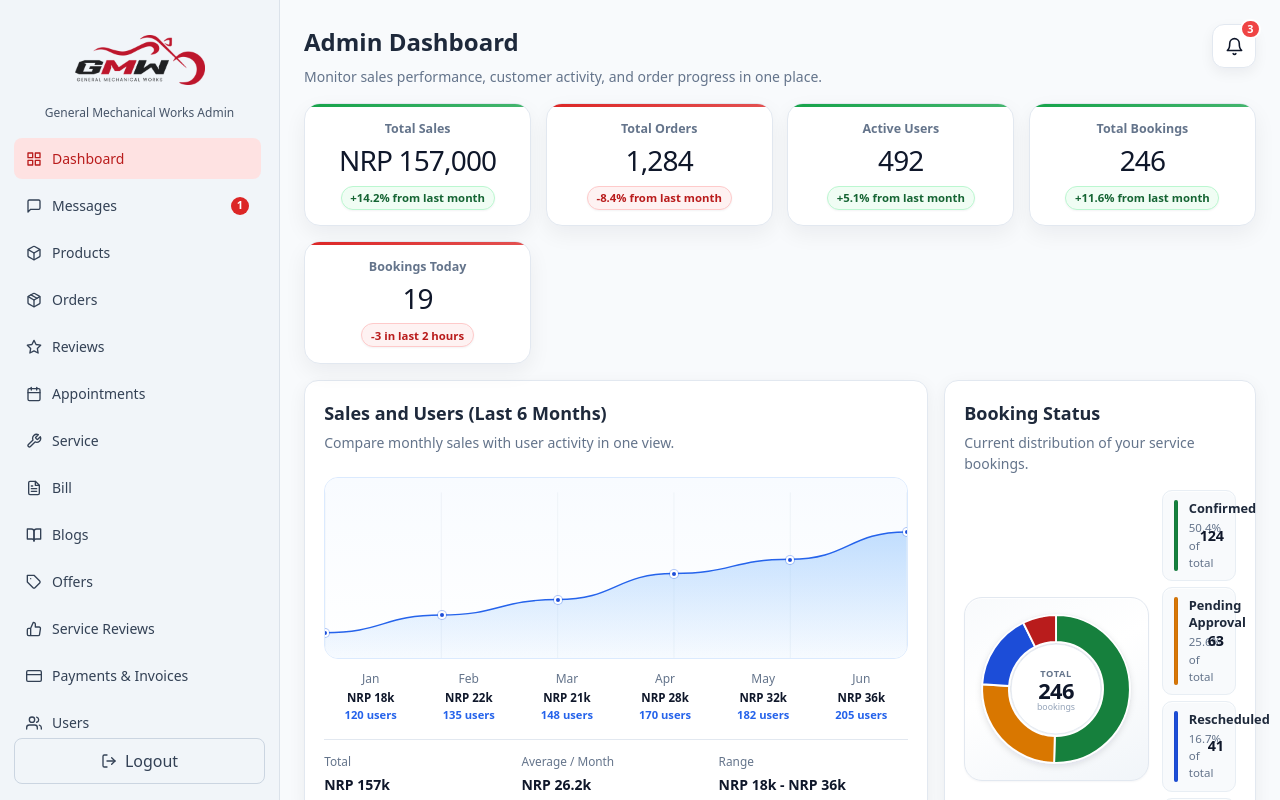
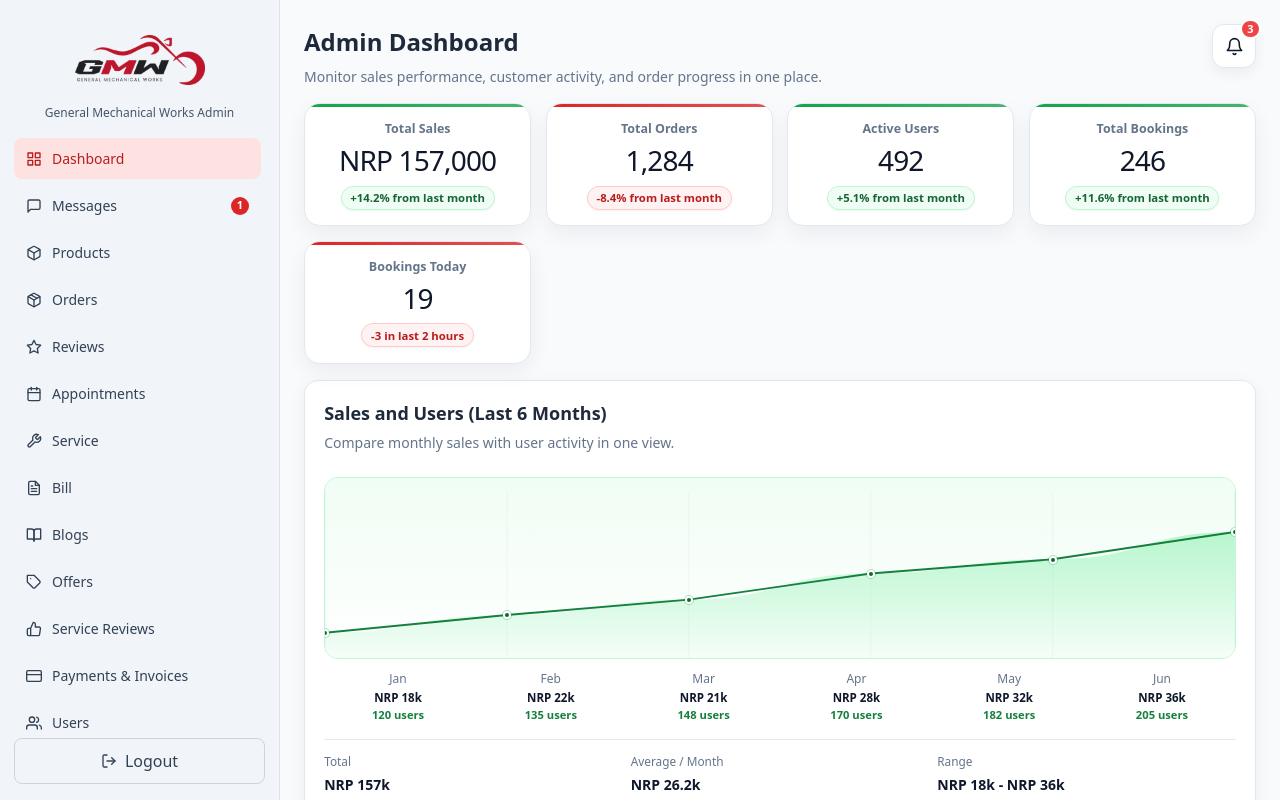
Before and after one commit to Nivesh26/General-Mechanical-Works, a React (Vite) app in the folder Frontend/: page /admindashboard in a window 1280 px wide. Built offline with nearby package versions, Linux system fonts and the light colour scheme.

Commit message:
Add ServiceAvailabilityCard component to AdminDashboard; integrate service availability display with upcoming service dates and slots, and update SalesGraph styling for improved visual feedback on user trends.

```diff
--- a/Frontend/src/AdminComponent/SalesGraph.tsx
+++ b/Frontend/src/AdminComponent/SalesGraph.tsx
@@ -33,6 +33,15 @@ function createSmoothPath(points: Array<{ x: number; y: number }>) {
   return path
 }
 
+function createStraightPath(points: Array<{ x: number; y: number }>) {
+  if (points.length < 2) return ''
+  let path = `M ${points[0].x} ${points[0].y}`
+  for (let i = 1; i < points.length; i += 1) {
+    path += ` L ${points[i].x} ${points[i].y}`
+  }
+  return path
+}
+
 type SalesGraphProps = {
   monthlySales?: number[]
   monthlyUsers?: number[]
@@ -63,6 +72,19 @@ const SalesGraph = ({
   }, [monthlyUsers, maxUsers])
 
   const trendLinePath = useMemo(() => createSmoothPath(userTrendCoordinates), [userTrendCoordinates])
+  const trendSegments = useMemo(() => {
+    if (userTrendCoordinates.length < 2) return []
+    return userTrendCoordinates.slice(1).map((point, index) => {
+      const prevPoint = userTrendCoordinates[index]
+      const prevUsers = monthlyUsers[index]
+      const currUsers = monthlyUsers[index + 1]
+      const color = currUsers >= prevUsers ? '#15803d' : '#dc2626'
+      return {
+        path: createStraightPath([prevPoint, point]),
+        color,
+      }
+    })
+  }, [userTrendCoordinates, monthlyUsers])
   const trendAreaPath = useMemo(() => `${trendLinePath} L 100 100 L 0 100 Z`, [trendLinePath])
 
   return (
@@ -98,10 +120,10 @@ const SalesGraph = ({
           position: 'relative',
           height: 182,
           margin: '0.5rem 0 0.65rem',
-          border: '1px solid #dbeafe',
+          border: '1px solid #bbf7d0',
           borderRadius: 14,
           overflow: 'visible',
-          background: 'linear-gradient(180deg, #f8fbff 0%, #ffffff 100%)',
+          background: 'linear-gradient(180deg, #f0fdf4 0%, #ffffff 100%)',
         }}
       >
         <div
@@ -110,7 +132,7 @@ const SalesGraph = ({
             inset: 0,
             borderRadius: 13,
             overflow: 'hidden',
-            background: 'linear-gradient(180deg, #f8fbff 0%, #ffffff 100%)',
+            background: 'linear-gradient(180deg, #f0fdf4 0%, #ffffff 100%)',
           }}
         >
           <svg width="100%" height="100%" viewBox="0 0 100 100" preserveAspectRatio="none" style={{ display: 'block' }}>
@@ -130,19 +152,22 @@ const SalesGraph = ({
               )
             })}
             <path d={trendAreaPath} fill="url(#salesTrendArea)" />
+            {trendSegments.map((segment, index) => (
               <path
-              d={trendLinePath}
+                key={`segment-${index}`}
+                d={segment.path}
                 fill="none"
-              stroke="#2563eb"
-              strokeWidth="1.45"
+                stroke={segment.color}
+                strokeWidth="1.9"
                 strokeLinecap="round"
                 strokeLinejoin="round"
                 vectorEffect="non-scaling-stroke"
               />
+            ))}
             <defs>
               <linearGradient id="salesTrendArea" x1="0" y1="0" x2="0" y2="1">
-                <stop offset="0%" stopColor="#93c5fd" stopOpacity="0.55" />
-                <stop offset="100%" stopColor="#93c5fd" stopOpacity="0.08" />
+                <stop offset="0%" stopColor="#86efac" stopOpacity="0.55" />
+                <stop offset="100%" stopColor="#86efac" stopOpacity="0.08" />
               </linearGradient>
             </defs>
           </svg>
@@ -156,6 +181,10 @@ const SalesGraph = ({
           >
             {userTrendCoordinates.map((point, index) => {
               const active = salesChartIdx === index
+              const prevUsers = index === 0 ? monthlyUsers[index] : monthlyUsers[index - 1]
+              const pointColor = monthlyUsers[index] >= prevUsers ? '#166534' : '#dc2626'
+              const activeRingColor = monthlyUsers[index] >= prevUsers ? 'rgba(22, 163, 74, 0.5)' : 'rgba(220, 38, 38, 0.45)'
+              const softRingColor = monthlyUsers[index] >= prevUsers ? 'rgba(22, 163, 74, 0.32)' : 'rgba(220, 38, 38, 0.3)'
               return (
                 <span
                   key={`${monthLabels[index]}-trend-dot`}
@@ -167,12 +196,12 @@ const SalesGraph = ({
                     height: active ? 10 : 8,
                     transform: 'translate(-50%, -50%)',
                     borderRadius: '50%',
-                    backgroundColor: '#1d4ed8',
+                    backgroundColor: pointColor,
                     border: '2px solid #ffffff',
                     boxSizing: 'border-box',
                     boxShadow: active
-                      ? '0 0 0 2px rgba(37, 99, 235, 0.55), 0 2px 8px rgba(37, 99, 235, 0.35)'
-                      : '0 0 0 1px rgba(37, 99, 235, 0.35)',
+                      ? `0 0 0 2px ${activeRingColor}, 0 2px 8px ${softRingColor}`
+                      : `0 0 0 1px ${softRingColor}`,
                     transition: 'width 0.12s ease, height 0.12s ease, box-shadow 0.12s ease',
                   }}
                 />
@@ -194,7 +223,7 @@ const SalesGraph = ({
               <span style={{ color: '#fff', fontWeight: 600 }}>NRP {(monthlySales[salesChartIdx] / 1000).toFixed(0)}k</span>
             </div>
             <div style={{ color: '#e2e8f0', marginTop: '0.1rem' }}>
-              Users: <span style={{ color: '#93c5fd', fontWeight: 600 }}>{monthlyUsers[salesChartIdx]}</span>
+              Users: <span style={{ color: '#86efac', fontWeight: 600 }}>{monthlyUsers[salesChartIdx]}</span>
             </div>
           </div>
         )}
@@ -203,13 +232,22 @@ const SalesGraph = ({
       <div style={{ display: 'grid', gridTemplateColumns: 'repeat(6, 1fr)', gap: '0.32rem' }}>
         {monthLabels.map((month, index) => (
           <div key={month} style={{ textAlign: 'center' }}>
+            {(() => {
+              const prevUsers = index === 0 ? monthlyUsers[index] : monthlyUsers[index - 1]
+              const up = monthlyUsers[index] >= prevUsers
+              const userColor = up ? '#15803d' : '#dc2626'
+              return (
+                <>
             <p style={{ margin: 0, fontSize: '0.75rem', color: '#64748b' }}>{month}</p>
             <p style={{ margin: '0.15rem 0 0', fontSize: '0.72rem', color: '#0f172a', fontWeight: 600, lineHeight: 1.35 }}>
               NRP {(monthlySales[index] / 1000).toFixed(0)}k
             </p>
-            <p style={{ margin: '0.08rem 0 0', fontSize: '0.7rem', color: '#2563eb', fontWeight: 600 }}>
+            <p style={{ margin: '0.08rem 0 0', fontSize: '0.7rem', color: userColor, fontWeight: 600 }}>
               {monthlyUsers[index]} users
             </p>
+                </>
+              )
+            })()}
           </div>
         ))}
       </div>
--- /dev/null
+++ b/Frontend/src/AdminComponent/ServiceAvailabilityCard.tsx
@@ -0,0 +1,82 @@
+import { Link } from 'react-router-dom'
+
+type ServiceAvailabilityRow = {
+  date: string
+  day: string
+  slots: string[]
+}
+
+const defaultAvailability: ServiceAvailabilityRow[] = [
+  { date: '2026-05-08', day: 'Friday', slots: ['9:00 AM', '11:00 AM'] },
+  { date: '2026-05-09', day: 'Saturday', slots: ['10:00 AM', '2:00 PM', '4:00 PM'] },
+  { date: '2026-05-10', day: 'Sunday', slots: ['9:00 AM', '3:00 PM'] },
+]
+
+const ServiceAvailabilityCard = () => {
+  return (
+    <article
+      style={{
+        backgroundColor: '#fff',
+        border: '1px solid #e2e8f0',
+        borderRadius: 14,
+        padding: '1.2rem',
+        boxShadow: '0 5px 18px rgba(15, 23, 42, 0.06)',
+        display: 'flex',
+        flexDirection: 'column',
+        height: '100%',
+        minHeight: 0,
+      }}
+    >
+      <div>
+        <h2 style={{ margin: 0, color: '#1e293b', fontSize: '18px', fontWeight: 700 }}>Service Availability</h2>
+        <p style={{ margin: '0.35rem 0 0', color: '#64748b', fontSize: '14px' }}>
+          Quick view of upcoming service dates and available slots.
+        </p>
+      </div>
+
+      <div style={{ display: 'grid', gap: '0.65rem', marginTop: '1rem', flex: 1, alignContent: 'start' }}>
+        {defaultAvailability.map((row) => (
+          <div
+            key={row.date}
+            style={{
+              border: '1px solid #e2e8f0',
+              borderRadius: 10,
+              padding: '0.7rem 0.85rem',
+              backgroundColor: '#f8fafc',
+            }}
+          >
+            <div style={{ display: 'flex', justifyContent: 'space-between', gap: '0.5rem', alignItems: 'center' }}>
+              <p style={{ margin: 0, color: '#0f172a', fontWeight: 700, fontSize: '0.84rem' }}>{row.day}</p>
+              <span style={{ fontSize: '0.72rem', color: '#64748b', fontWeight: 600 }}>{row.date}</span>
+            </div>
+            <p style={{ margin: '0.3rem 0 0', fontSize: '0.76rem', color: '#475569' }}>{row.slots.join('  •  ')}</p>
+          </div>
+        ))}
+      </div>
+
+      <div style={{ marginTop: 'auto', paddingTop: '0.95rem' }}>
+        <Link
+          to="/adminservice"
+          style={{
+            display: 'block',
+            width: '100%',
+            boxSizing: 'border-box',
+            textAlign: 'center',
+            textDecoration: 'none',
+            fontSize: '14px',
+            fontWeight: 600,
+            color: '#1d4ed8',
+            padding: '0.55rem 0.9rem',
+            borderRadius: 10,
+            border: '1px solid #93c5fd',
+            backgroundColor: '#eff6ff',
+          }}
+        >
+          Manage availability
+        </Link>
+      </div>
+    </article>
+  )
+}
+
+export default ServiceAvailabilityCard
--- a/Frontend/src/AdminPages/AdminDashboard.tsx
+++ b/Frontend/src/AdminPages/AdminDashboard.tsx
@@ -3,8 +3,8 @@ import Dashboardtop from '../AdminComponent/Dashboardtop'
 import RecentOrder from '../AdminComponent/RecentOrder'
 import Upcomingbooking from '../AdminComponent/Upcomingbooking'
 import ChatInbox from '../AdminComponent/chat&inbox'
-import BookingStatus from '../AdminComponent/bookingstatus'
 import SalesGraph from '../AdminComponent/SalesGraph'
+import ServiceAvailabilityCard from '../AdminComponent/ServiceAvailabilityCard'
 import { ADMIN_MAIN_SCROLL, ADMIN_PAGE_SUBTITLE, ADMIN_PAGE_TITLE } from '../AdminComponent/adminMainStyles'
 import { FiBell } from 'react-icons/fi'
 
@@ -77,18 +77,8 @@ const AdminDashboard = () => {
 
           <Dashboardtop />
 
-          <section
-            style={{
-              display: 'grid',
-              gridTemplateColumns: '2fr 1fr',
-              gap: '1rem',
-              marginBottom: '1rem',
-              alignItems: 'start',
-            }}
-          >
+          <section style={{ marginBottom: '1rem' }}>
             <SalesGraph />
-
-            <BookingStatus />
           </section>
 
           <section
@@ -121,6 +111,7 @@ const AdminDashboard = () => {
               }}
             >
               <ChatInbox />
+              <ServiceAvailabilityCard />
             </div>
           </section>
         </section>
```
Lines whose indentation alone changed are shown as unchanged.
